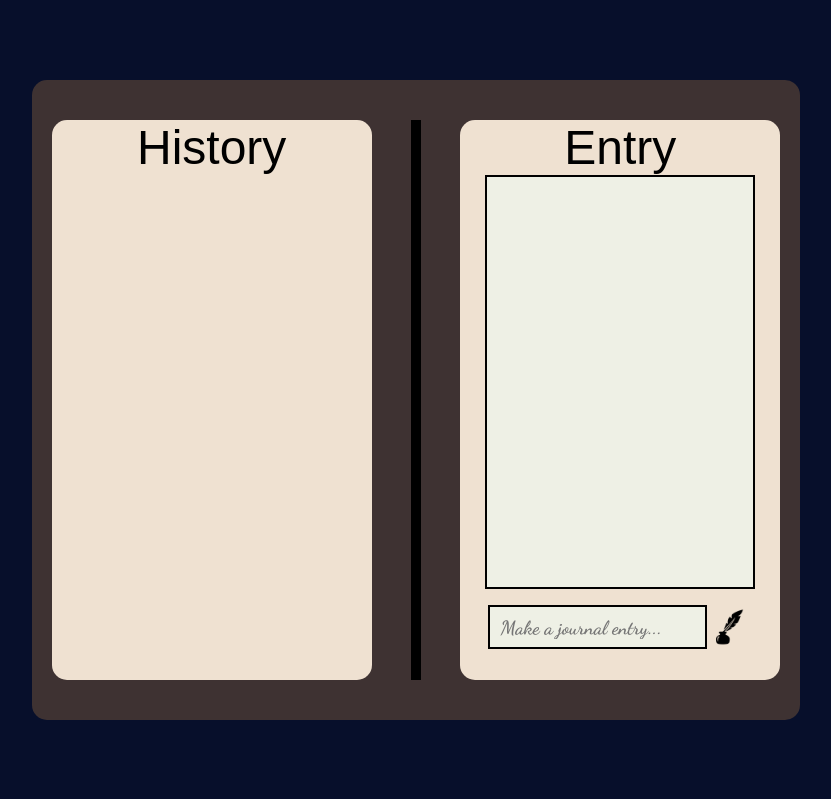
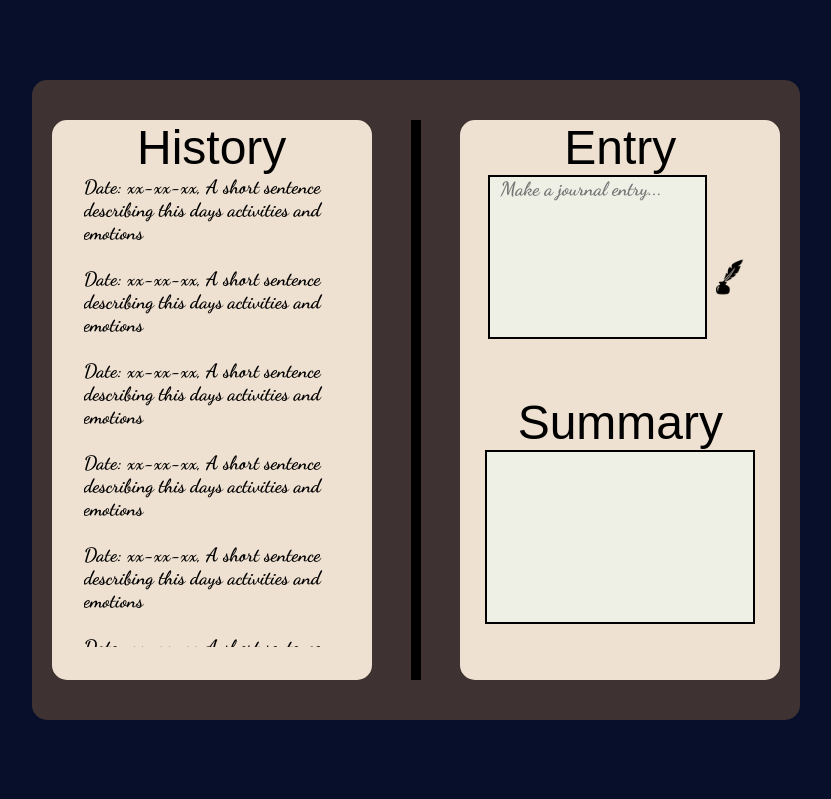
Before and after one commit to GianniMS/Diary-Chatbot, a plain HTML site: page client/index.html in a window 1280 px wide. Shown: the whole page, without its empty margins (224-1055 px from the left). Drawn offline with Linux system fonts and the light colour scheme; a web font is replaced by a local one.

Commit message:
added ui filler content history

```diff
--- a/client/index.html
+++ b/client/index.html
@@ -16,20 +16,43 @@
     <section class="book">
         <article class="page">
             <h1 class="journal-title">History</h1>
-            <p class="journal-content"></p>
+            <article class="journal-content">
+                <p>Date: xx-xx-xx, A short sentence describing this days activities and emotions</p><br>
+                <p>Date: xx-xx-xx, A short sentence describing this days activities and emotions</p><br>
+                <p>Date: xx-xx-xx, A short sentence describing this days activities and emotions</p><br>
+                <p>Date: xx-xx-xx, A short sentence describing this days activities and emotions</p><br>
+                <p>Date: xx-xx-xx, A short sentence describing this days activities and emotions</p><br>
+                <p>Date: xx-xx-xx, A short sentence describing this days activities and emotions</p><br>
+                <p>Date: xx-xx-xx, A short sentence describing this days activities and emotions</p><br>
+                <p>Date: xx-xx-xx, A short sentence describing this days activities and emotions</p><br>
+                <p>Date: xx-xx-xx, A short sentence describing this days activities and emotions</p><br>
+                <p>Date: xx-xx-xx, A short sentence describing this days activities and emotions</p><br>
+                <p>Date: xx-xx-xx, A short sentence describing this days activities and emotions</p><br>
+                <p>Date: xx-xx-xx, A short sentence describing this days activities and emotions</p><br>
+                <p>Date: xx-xx-xx, A short sentence describing this days activities and emotions</p><br>
+                <p>Date: xx-xx-xx, A short sentence describing this days activities and emotions</p><br>
+                <p>Date: xx-xx-xx, A short sentence describing this days activities and emotions</p><br>
+                <p>Date: xx-xx-xx, A short sentence describing this days activities and emotions</p><br>
+                <p>Date: xx-xx-xx, A short sentence describing this days activities and emotions</p><br>
+                <p>Date: xx-xx-xx, A short sentence describing this days activities and emotions</p><br>
+                <p>Date: xx-xx-xx, A short sentence describing this days activities and emotions</p><br>
+                <p>Date: xx-xx-xx, A short sentence describing this days activities and emotions</p><br>
+            </article>
         </article>
         <span class="seam"></span>
         <article class="page">
             <h1 class="entry-title">Entry</h1>
-            <p class="entry-chat">
-            </p>
             <form>
                 <div class="input-container">
-                    <input type="text" name="query" class="entry-input" placeholder="Make a journal entry...">
-                    <button class="submit-button" type="submit"><img class="feather-img" src="images/feather-send.png"></button>
+                    <textarea name="query" class="entry-input" placeholder="Make a journal entry..."></textarea>
+                    <button class="submit-button" type="submit"><img class="feather-img" src="images/feather-send.png">
+                    </button>
                     <img class="loading-spinner" src="images/feather-load.png" style="display: none;">
                 </div>
             </form>
+            <h1 class="entry-title">Summary</h1>
+            <p class="entry-chat">
+            </p>
         </article>
     </section>
 </main>
--- a/client/style.css
+++ b/client/style.css
@@ -66,6 +66,31 @@
     font-size: 3rem;
 }
 
+.journal-content {
+    overflow-y: scroll;
+    overflow-x: hidden;
+    width: 20vw;
+    height: 59vh;
+    font-size: 1.2rem;
+}
+
+/* Hide the scrollbar track */
+.journal-content::-webkit-scrollbar-track {
+    display: none;
+}
+
+/* Style the scrollbar thumb */
+.journal-content::-webkit-scrollbar-thumb {
+    background-color: black; /* Change the color of the thumb */
+}
+
+/* Optionally, you can style the scrollbar track as well */
+.journal-content::-webkit-scrollbar {
+    width: 8px; /* Set the width of the scrollbar */
+    background-color: #EFE1D1; /* Change the color of the track */
+    border-radius: 15px; /* Round the corners of the track */
+}
+
 .entry-title {
     font-family: "Protest Riot", sans-serif;
     font-weight: 400;
@@ -77,8 +102,8 @@
     overflow-y: scroll;
     overflow-x: hidden;
     width: 20vw;
-    font-size: 1.5rem;
-    height: 50vh;
+    font-size: 1.2rem;
+    height: 20vh;
     border: 2px solid black;
     background-color: #EEF0E5;
     padding: 5px;
@@ -102,7 +127,7 @@
 }
 
 .input-container {
-    margin-top: 2vh;
+    margin-bottom: 2vh;
     width: 20vw;
     display: flex;
     justify-content: space-between;
@@ -110,13 +135,34 @@
 }
 
 .entry-input {
+    overflow-y: scroll;
+    overflow-x: hidden;
     margin-left: -0.3vw;
     width: 16vw;
-    height: 40px;
+    height: 20vh;
     border: 2px solid black;
     background-color: #EEF0E5;
     padding-left: 10px;
     font-size: 1.2rem;
+    resize: none;
+    margin-bottom: 5vh;
+}
+
+/* Hide the scrollbar track */
+.entry-input::-webkit-scrollbar-track {
+    display: none;
+}
+
+/* Style the scrollbar thumb */
+.entry-input::-webkit-scrollbar-thumb {
+    background-color: black; /* Change the color of the thumb */
+}
+
+/* Optionally, you can style the scrollbar track as well */
+.entry-input::-webkit-scrollbar {
+    width: 8px; /* Set the width of the scrollbar */
+    background-color: #EEF0E5; /* Change the color of the track */
+    border-radius: 15px; /* Round the corners of the track */
 }
 
 .submit-button {
--- a/server/server.js
+++ b/server/server.js
@@ -35,9 +35,11 @@ app.post('/chat', async (req, res) => {
         // console.log(req.body.query);
         // Get the user query from the request body
         const userQuery = req.body.query;
-        let engineeredPrompt = `You are a summary specialist. Summarize the following journal entry from the I-person: ${userQuery} as short as you can.`
+        let engineeredPrompt = `Summarize the following journal entry from the I-person: ${userQuery} as short as you can.`
         // Invoke the model with the user query
-        const response = await model.invoke(engineeredPrompt);
+        const response = await model.invoke(engineeredPrompt, {
+            max_tokens: 30,
+        });
 
         // Send the model's response back to the client
         res.json({ response: response.content });
```
